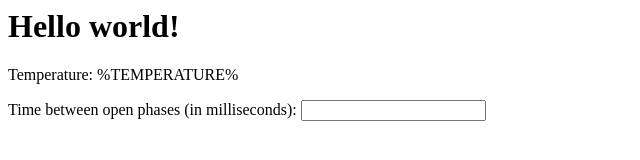
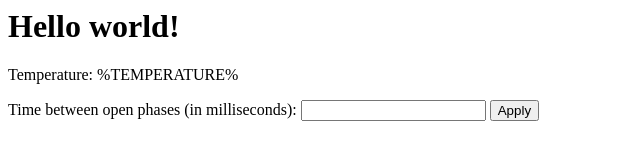
Before and after one commit to rodetroner/iot-greenhouse, a plain HTML site: page data/index.html in a window 1280 px wide. Shown: the whole page, without its empty margins (0-640 px from the left). Drawn offline with Linux system fonts and the light colour scheme.

Commit message:
Add a submit button

```diff
--- a/data/index.html
+++ b/data/index.html
@@ -5,6 +5,7 @@
 		<form>
 			<label for="interval">Time between open phases (in milliseconds):</label>
 			<input type="number" name="interval">
+			<input type="submit" value="Apply">
 		</form>
 	</body>
 </html>
```
